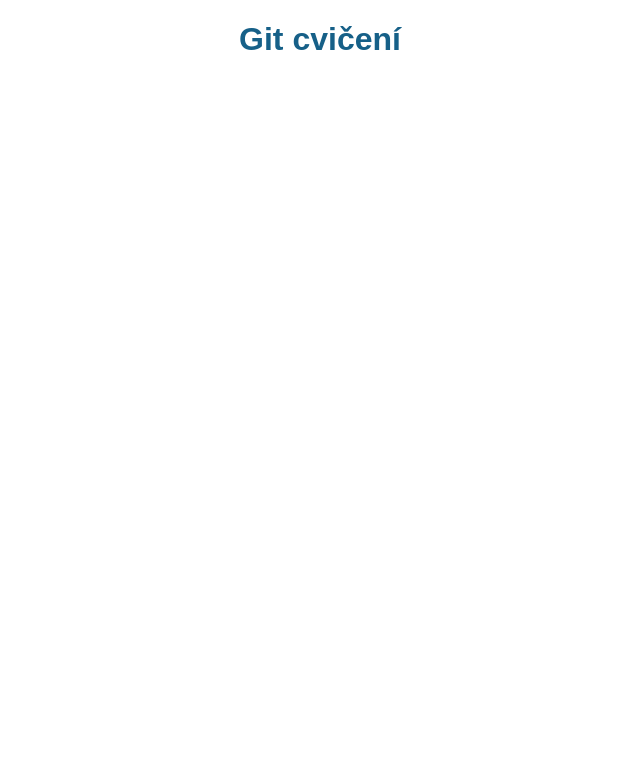
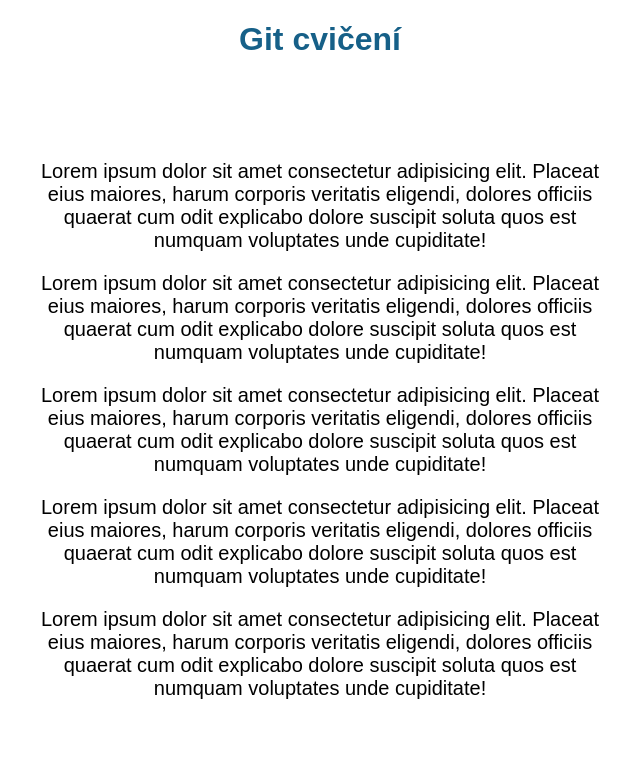
Before and after one commit to nasajana/git-cviceni, a plain HTML site: page index.html in a window 1280 px wide. Shown: the whole page, without its empty margins (320-960 px from the left). Drawn offline with Linux system fonts and the light colour scheme.

Commit message:
main texty

```diff
--- a/index.html
+++ b/index.html
@@ -13,6 +13,14 @@
     <header>
         <h1>Git cvičení</h1>
     </header>
+    <main>
+        <p> Lorem ipsum dolor sit amet consectetur adipisicing elit. Placeat eius maiores, harum corporis veritatis eligendi, dolores officiis quaerat cum odit explicabo dolore suscipit soluta quos est numquam voluptates unde cupiditate!</p>
+        <p> Lorem ipsum dolor sit amet consectetur adipisicing elit. Placeat eius maiores, harum corporis veritatis eligendi, dolores officiis quaerat cum odit explicabo dolore suscipit soluta quos est numquam voluptates unde cupiditate!</p>
+        <p> Lorem ipsum dolor sit amet consectetur adipisicing elit. Placeat eius maiores, harum corporis veritatis eligendi, dolores officiis quaerat cum odit explicabo dolore suscipit soluta quos est numquam voluptates unde cupiditate!</p>
+        <p> Lorem ipsum dolor sit amet consectetur adipisicing elit. Placeat eius maiores, harum corporis veritatis eligendi, dolores officiis quaerat cum odit explicabo dolore suscipit soluta quos est numquam voluptates unde cupiditate!</p>
+        <p> Lorem ipsum dolor sit amet consectetur adipisicing elit. Placeat eius maiores, harum corporis veritatis eligendi, dolores officiis quaerat cum odit explicabo dolore suscipit soluta quos est numquam voluptates unde cupiditate!</p>
+
+    </main>
 </body>
 
 </html>
--- a/styly.css
+++ b/styly.css
@@ -8,3 +8,8 @@
 header {
     color: #166088;
 }
+
+main {
+    padding: 3em 0;
+    font-size: 20px;
+}
```
